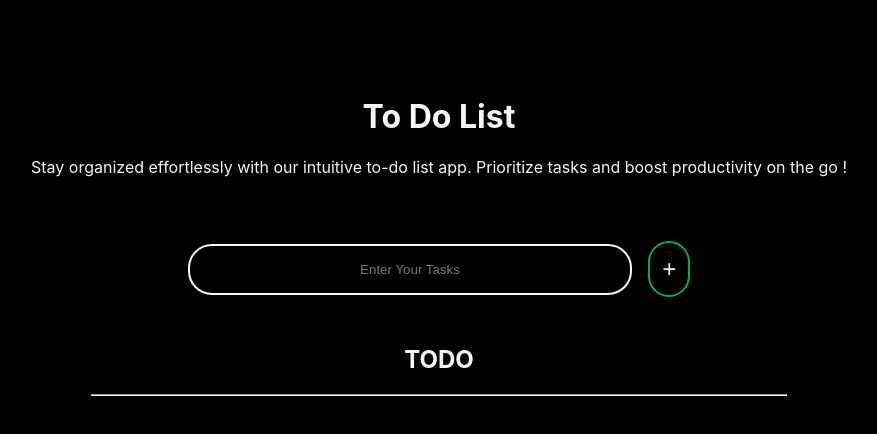
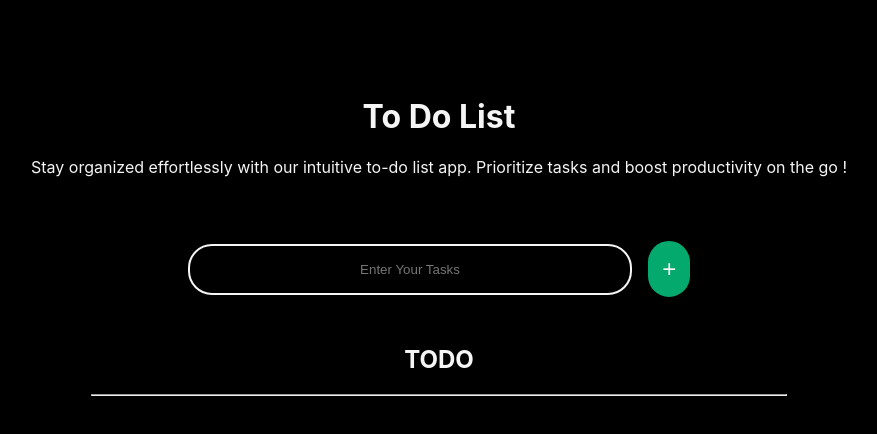
Before and after one commit to PreetPandya/React-ToDo-App, a React (Create React App) app: page / in a window 1280 px wide. In both pictures the pointer is over the button 870 px from the left and 269 px from the top of the page. Shown: the top 434 px of the page, without its empty margins (201-1078 px from the left). Built offline with nearby package versions, Linux system fonts and the light colour scheme.

Commit message:
Update App.css

```diff
--- a/src/App.css
+++ b/src/App.css
@@ -30,6 +30,7 @@ h1, h2, h4, p, li {
   padding: 2vh 2%; /* Adjusted padding with percentage */
   text-align: center;
   border-radius: 3vh;
+  border-thickness : 1px;
   background-color: transparent;
   border: 2px solid whitesmoke;
   color: whitesmoke;
@@ -42,11 +43,17 @@ h1, h2, h4, p, li {
   background-color: transparent;
   color: whitesmoke;
   border: 2px solid #04aa6d;
+  border-thickness : 1px;
   transition-duration: 0.4s;
   padding: 1.5vh;
   border-radius: 3vh;
   margin-bottom: 2vh;
   margin-left: 2vh;
+}
+
+.taskdashboard button:hover{
+   background-color: #04aa6d;
+  cursor : pointer;
 }
 
 .tasks {
@@ -66,6 +73,7 @@ li {
   padding: 1vh;
   border: 2px solid whitesmoke;
   border-radius: 5px;
+  border-thickness : 1px;
   list-style: none;
   top: 4vh;
 }
```
